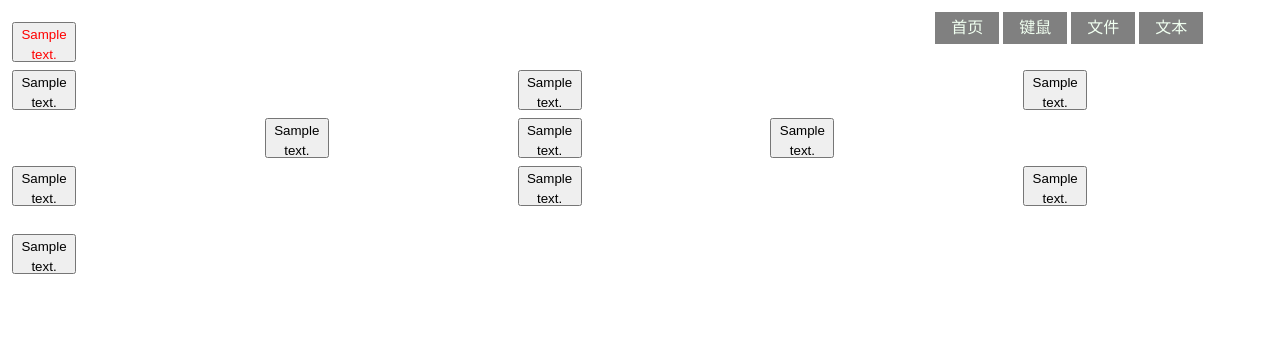
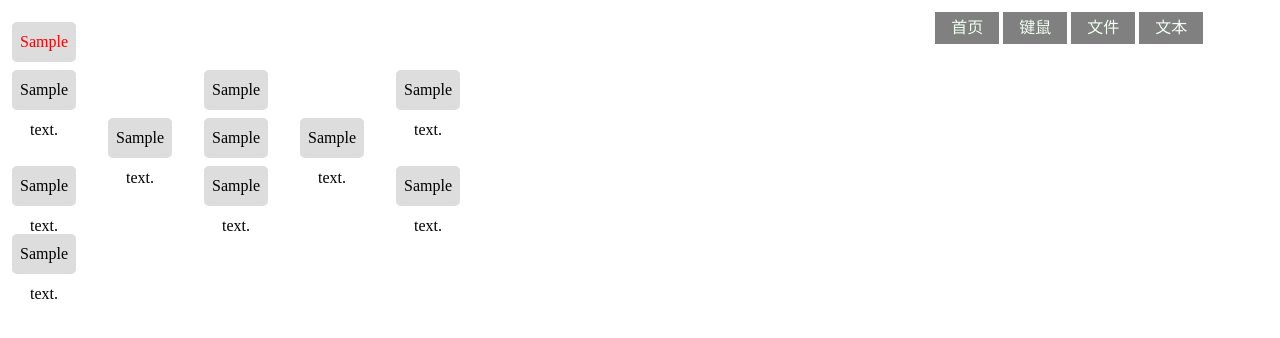
Before and after one commit to alexander-zou/htpc-web-ctrl, a Flask app: template templates/index.html in a window 1280 px wide. Shown: the top 338 px of the page. Run offline with Flask 2, Linux system fonts and the light colour scheme; the template is opened without the code that fills it: most values are stand-ins (such as "Sample title", 1, 10 or a date in 2020).

Commit message:
+feat: improved remote interface

```diff
--- a/app.py
+++ b/app.py
@@ -26,7 +26,7 @@ INVALID_FILENAMES = {
 pyautogui.FAILSAFE = False
 
 def power_off():
-    os.system( 'shutdown -s')
+    os.system( 'shutdown -s -t 0')
     # print( 'Power Off!')
 
 def open_browser( browser=None):
@@ -44,7 +44,7 @@ def open_page( url, browser=None):
     else:
         webbrowser.open_new( url)
 
-FIXED_BUTTONS = [ "⦿", "ESC", "空格", "⏎", "⇦", "⇨", "⇧", "⇩", "🔊+", "🔉-"]
+FIXED_BUTTONS = [ "⦿", "ESC", "空格", "Enter", "⇦", "⇨", "⇧", "⇩", "🔊+", "🔉-"]
 FIXED_BUTTON_FUNCTIONS = [
     power_off,
     'esc',
--- a/templates/index.html
+++ b/templates/index.html
@@ -7,9 +7,13 @@
 .button {
     height:40px;
     width: 64px;
-    line-height: 20px;
+    line-height: 40px;
     text-align: center;
     margin: 4px;
+    display: inline-block;
+    background-color: #ddd;
+    -moz-border-radius: 5px;
+    -webkit-border-radius: 5px;
 }
 .fixed-row {
     height:48px;
@@ -25,43 +29,43 @@
 
 </style>
 
-<div style="margin-top:18px">
+<div style="margin-top:18px;max-width:480px;">
     <div class="fixed-row">
-        <button class="button power" onclick="call_api('button?t=fixed&id=0');">{{ fixed_btn_text[0] }}</button>
-        <button class="button hidden"></button>
-        <button class="button hidden"></button>
-        <button class="button hidden"></button>
-        <button class="button hidden"></button>
+        <div class="button power" onclick="call_api('button?t=fixed&id=0');">{{ fixed_btn_text[0] }}</div>
+        <div class="button hidden"></div>
+        <div class="button hidden"></div>
+        <div class="button hidden"></div>
+        <div class="button hidden"></div>
     </div>
     <div class="fixed-row">
-        <button class="button" onclick="call_api('button?t=fixed&id=1');">{{ fixed_btn_text[1] }}</button>
-        <button class="button hidden"></button>
-        <button class="button" onclick="call_api('button?t=fixed&id=6');">{{ fixed_btn_text[6] }}</button>
-        <button class="button hidden"></button>
-        <button class="button" onclick="call_api('button?t=fixed&id=8');">{{ fixed_btn_text[8] }}</button>
+        <div class="button" onclick="call_api('button?t=fixed&id=1');">{{ fixed_btn_text[1] }}</div>
+        <div class="button hidden"></div>
+        <div class="button" onclick="call_api('button?t=fixed&id=6');">{{ fixed_btn_text[6] }}</div>
+        <div class="button hidden"></div>
+        <div class="button" onclick="call_api('button?t=fixed&id=8');">{{ fixed_btn_text[8] }}</div>
     </div>
     <div class="fixed-row">
-        <button class="button hidden"></button>
-        <button class="button" onclick="call_api('button?t=fixed&id=4');">{{ fixed_btn_text[4] }}</button>
-        <button class="button" onclick="call_api('button?t=fixed&id=3');">{{ fixed_btn_text[3] }}</button>
-        <button class="button" onclick="call_api('button?t=fixed&id=5');">{{ fixed_btn_text[5] }}</button>
-        <button class="button hidden"></button>
+        <div class="button hidden"></div>
+        <div class="button" onclick="call_api('button?t=fixed&id=4');">{{ fixed_btn_text[4] }}</div>
+        <div class="button" onclick="call_api('button?t=fixed&id=3');">{{ fixed_btn_text[3] }}</div>
+        <div class="button" onclick="call_api('button?t=fixed&id=5');">{{ fixed_btn_text[5] }}</div>
+        <div class="button hidden"></div>
     </div>
     <div class="fixed-row">
-        <button class="button" onclick="call_api('button?t=fixed&id=2');">{{ fixed_btn_text[2] }}</button>
-        <button class="button hidden"></button>
-        <button class="button" onclick="call_api('button?t=fixed&id=7');">{{ fixed_btn_text[7] }}</button>
-        <button class="button hidden"></button>
-        <button class="button" onclick="call_api('button?t=fixed&id=9');">{{ fixed_btn_text[9] }}</button>
+        <div class="button" onclick="call_api('button?t=fixed&id=2');">{{ fixed_btn_text[2] }}</div>
+        <div class="button hidden"></div>
+        <div class="button" onclick="call_api('button?t=fixed&id=7');">{{ fixed_btn_text[7] }}</div>
+        <div class="button hidden"></div>
+        <div class="button" onclick="call_api('button?t=fixed&id=9');">{{ fixed_btn_text[9] }}</div>
     </div>
 </div>
 
 <div style="margin-top:20px;width:100%">
     </div style="margin-top:10px;margin-left:10px">
     {% for t in grid_btn_text %}
-    <button class="button" onclick="call_api('button?t=grid&id={{ loop.index0 }}');">
+    <div class="button" onclick="call_api('button?t=grid&id={{ loop.index0 }}');">
         <span>{{ t }}</span>
-    </button>
+    </div>
     {% endfor %}
     </dev>
 </div>
--- a/templates/input.html
+++ b/templates/input.html
@@ -63,9 +63,6 @@
   }
   .lastitem {
     margin-right: 0;
-  }
-  .uppercase {
-    text-transform: uppercase;
   }
   #keyboard .space {
     width: 40.73%;
--- a/templates/shelf.html
+++ b/templates/shelf.html
@@ -4,9 +4,11 @@
 {% block title %}Files{% endblock %}
 
 {% block content %}
+    <div>
     <form id="upload_form" action="/upload" method="post" enctype="multipart/form-data">
         <input type="file" name="file"/>
     </form>
+    </div>
     <div>
     {% for file in files %}
         <ul>
```
